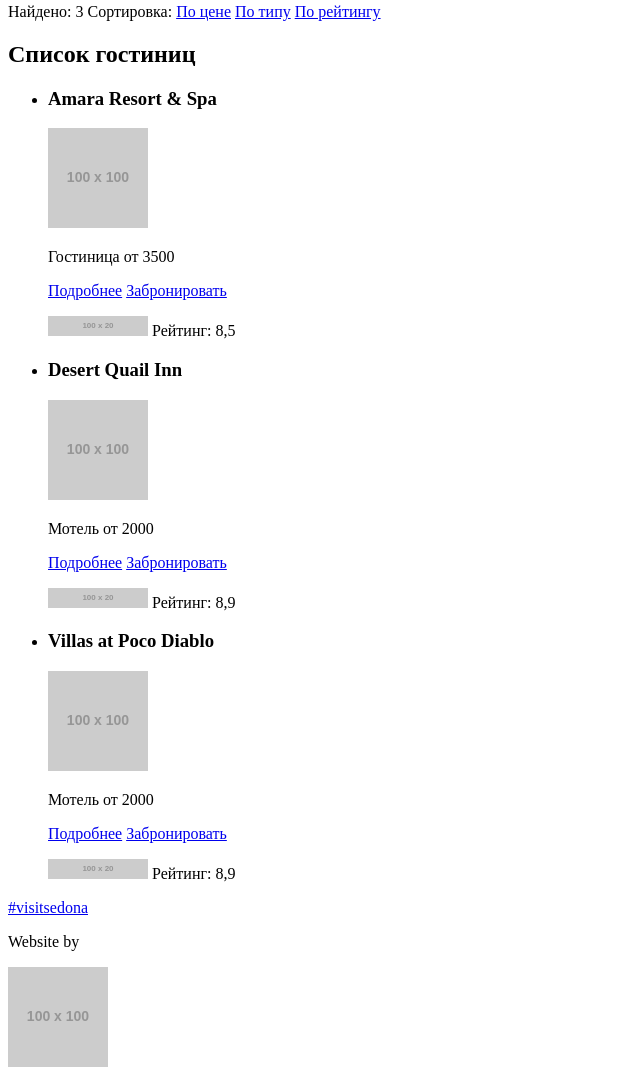
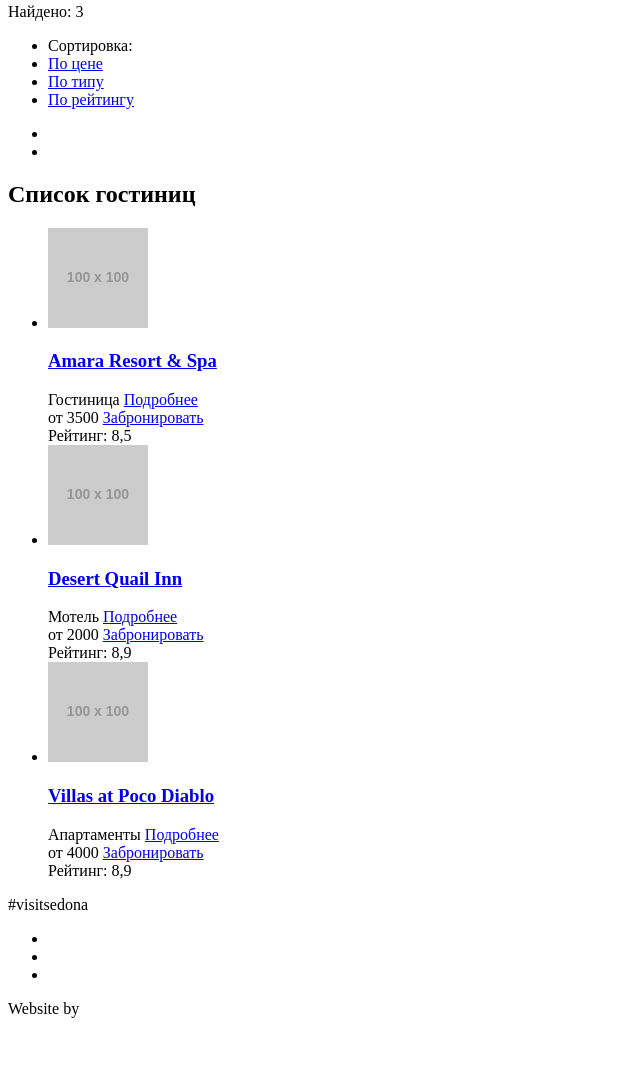
Before and after one commit to SashaSuvorov/515957-sedona, a plain HTML site: page hotels.html in a window 1280 px wide. Shown: the part 371-1450 px from the top of the page, without its empty margins (0-640 px from the left). After the commit the page ends 1405 px from the top, so only its background shows below. Drawn offline with Linux system fonts and the light colour scheme; placeholder pictures from the web are drawn by us.

Commit message:
Внесены изменения согласно уроку наставника

```diff
--- a/hotels.html
+++ b/hotels.html
@@ -5,6 +5,7 @@
     <title>Поиск гостиницы в Седоне, информация, цены, фотогалерея и туры в отель</title>
   </head>
   <body>
+  <div class="container">
 
     <!-- Хедер пошел! ТЗ 3.17. Главное меню и футер совпадают с главной страницей. -->
     <header class="main-header">
@@ -13,17 +14,17 @@
         <a class="main-header-logo" href="index.html">
           <img src="http://placehold.it/100x100" alt="Логотип Седона">
         </a>
-        <ul class="site-navigation">
-          <li><a href="#">Информация</a></li>
-          <li><a href="#">Фото и видео</a></li>
-          <li><a href="#">Карта штата</a></li>
-          <li class="site-navigation-current"><a href="hotels.html">Гостиницы</a></li>
+        <ul class="navigation">
+          <li class="navigation-item"><a сlass="navigation-link" href="#">Информация</a></li>
+          <li class="navigation-item"><a сlass="navigation-link" href="#">Фото и видео</a></li>
+          <li class="navigation-item"><a сlass="navigation-link" href="#">Карта штата</a></li>
+          <li class="navigation-item active"><a сlass="navigation-link" href="hotels.html">Гостиницы</a></li>
         </ul>
       </nav>
     </header>
 
     <!-- Мейн пошел! -->
-    <main class="container">
+    <main>
       <h1 class="visually-hidden">Поиск гостиницы в Седоне</h1>
 
       <section class="filters">
@@ -33,19 +34,17 @@
 
       <section class="sorting">
         <h2 class="visually-hidden">Сортировка гостиниц</h2>
-        <!-- может имеет смысл сортировку оформить как список? -->
-        <p>
-          <span class="sorting-found">Найдено: 3</span>
-          <span class="sorting-text">Сортировка:</span>
-          <a class="sorting-link" href="#">По цене</a>
-          <a class="sorting-link" href="#">По типу</a>
-          <a class="sorting-link" href="#">По рейтингу</a>
-        </p>
-        <!-- здесь элемент навигации? Сначала окуклил в p, потом изменил на div -->
-        <div class="sorting-results-up-down">
-          <a href="#" class="arrow icon-up-dir"></a>
-          <a href="#" class="arrow--current icon-down-dir"></a>
-        </div>
+        <span class="sorting-found">Найдено: 3</span>
+        <ul class="sorting-navigation">
+          <li class="sorting-text"><span>Сортировка:</span></li>
+          <li class="sorting-item active"><a class="sorting-link" href="#">По цене</a></li>
+          <li class="sorting-item"><a class="sorting-link" href="#">По типу</a></li>
+          <li class="sorting-item"><a class="sorting-link" href="#">По рейтингу</a></li>
+        </ul>
+        <ul class="sorting-up-down">
+          <li class="sorting-arrow"><a class="sorting-arrow-up" href="#"></a></li>
+          <li class="sorting-arrow active"><a class="sorting-arrow-down" href="#"></a></li>
+        </ul>
       </section>
 
       <section class="catalog">
@@ -54,88 +53,131 @@
 
           <!-- Первый результат поиска -->
           <li class="catalog-item">
-            <h3>Amara Resort &#38; Spa</h3>
-            <p>
-              <img src="http://placehold.it/100x100" alt="Amara Resort and Spa">
-            </p>
-            <p>
-              <span class="catalog-category">Гостиница</span>
-              <span class="catalog-item-price">от 3500</span>
-            </p>
-            <p>
-              <a class="learn-more" href="#">Подробнее</a>
-              <a class="reservation" href="#">Забронировать</a>
-            </p>
-            <p>
-             <!-- как оформить звездность? Элемент не декоративный, несет в себе очень важную информацию. Сделал картинкой -->
-              <img src="http://placehold.it/100x20" alt="Stars">
-              <span class="rating">Рейтинг: 8,5</span>
-            </p>
+            <div class="catalog-container">
+              <div class="catalog-img">
+                <img src="http://placehold.it/100x100" alt="Amara Resort and Spa">
+              </div>
+              <div class="catalog-data">
+                <div class="catalog-name">
+                  <h3 class="catalog-name-head">
+                    <a сlass="catalog-link" href="#">Amara Resort &#38; Spa</a>
+                  </h3>
+                </div>
+                <div class="catalog-about-order">
+                  <div class="catalog-about">
+                    <span class="catalog-category">Гостиница</span>
+                    <a class="catalog-more" href="#">Подробнее</a>
+                  </div>
+                  <div class="catalog-order">
+                    <span class="catalog-category catalog-category-price">от 3500</span>
+                    <a class="catalog-more catalog-more-book" href="#">Забронировать</a>
+                  </div>
+                </div>
+              </div>
+              <div class="catalog-mark">
+                <!-- Здесь потом будут звезды -->
+                <span class="catalog-stars"></span>
+                <div class="catalog-rating">
+                  <span class="catalog-grade">Рейтинг: 8,5</span>
+                </div>
+              </div>
+            </div>
           </li>
 
           <!-- Второй результат поиска -->
           <li class="catalog-item">
-            <h3>Desert Quail Inn</h3>
-            <p>
-              <img src="http://placehold.it/100x100" alt="Amara Resort and Spa">
-            </p>
-            <p>
-              <span class="catalog-category">Мотель</span>
-              <span class="catalog-item-price">от 2000</span>
-            </p>
-            <p>
-              <a class="learn-more" href="#">Подробнее</a>
-              <a class="reservation" href="#">Забронировать</a>
-            </p>
-            <p>
-             <!-- как оформить звездность? Элемент не декоративный, несет в себе очень важную информацию. Сделал картинкой... -->
-              <img src="http://placehold.it/100x20" alt="Stars">
-              <span class="rating">Рейтинг: 8,9</span>
-            </p>
+            <div class="catalog-container">
+              <div class="catalog-img">
+                <img src="http://placehold.it/100x100" alt="Картинка Desert Quail Inn">
+              </div>
+              <div class="catalog-data">
+                <div class="catalog-name">
+                  <h3 class="catalog-name-head">
+                    <a сlass="catalog-link" href="#">Desert Quail Inn</a>
+                  </h3>
+                </div>
+                <div class="catalog-about-order">
+                  <div class="catalog-about">
+                    <span class="catalog-category">Мотель</span>
+                    <a class="catalog-more" href="#">Подробнее</a>
+                  </div>
+                  <div class="catalog-order">
+                    <span class="catalog-category catalog-category-price">от 2000</span>
+                    <a class="catalog-more catalog-more-book" href="#">Забронировать</a>
+                  </div>
+                </div>
+              </div>
+              <div class="catalog-mark">
+                <!-- Здесь потом будут звезды -->
+                <span class="catalog-stars"></span>
+                <div class="catalog-rating">
+                  <span class="catalog-grade">Рейтинг: 8,9</span>
+                </div>
+              </div>
+            </div>
           </li>
 
           <!-- Третий результат поиска -->
           <li class="catalog-item">
-            <h3>Villas at Poco Diablo</h3>
-            <p>
-              <img src="http://placehold.it/100x100" alt="Amara Resort and Spa">
-            </p>
-            <p>
-              <span class="catalog-category">Мотель</span>
-              <span class="catalog-item-price">от 2000</span>
-            </p>
-            <p>
-              <a class="learn-more" href="#">Подробнее</a>
-              <a class="reservation" href="#">Забронировать</a>
-            </p>
-            <p>
-             <!-- как оформить звездность? Элемент не декоративный, несет в себе очень важную информацию. Сделал картинкой... -->
-              <img src="http://placehold.it/100x20" alt="Stars">
-              <span class="rating">Рейтинг: 8,9</span>
-            </p>
+            <div class="catalog-container">
+              <div class="catalog-img">
+                <img src="http://placehold.it/100x100" alt="Картинка Villas at Poco Diablo">
+              </div>
+              <div class="catalog-data">
+                <div class="catalog-name">
+                  <h3 class="catalog-name-head">
+                    <a сlass="catalog-link" href="#">Villas at Poco Diablo</a>
+                  </h3>
+                </div>
+                <div class="catalog-about-order">
+                  <div class="catalog-about">
+                    <span class="catalog-category">Апартаменты</span>
+                    <a class="catalog-more" href="#">Подробнее</a>
+                  </div>
+                  <div class="catalog-order">
+                    <span class="catalog-category catalog-category-price">от 4000</span>
+                    <a class="catalog-more catalog-more-book" href="#">Забронировать</a>
+                  </div>
+                </div>
+              </div>
+              <div class="catalog-mark">
+                <!-- Здесь потом будут звезды -->
+                <span class="catalog-stars"></span>
+                <div class="catalog-rating">
+                  <span class="catalog-grade">Рейтинг: 8,9</span>
+                </div>
+              </div>
+            </div>
           </li>
-
         </ul>
       </section>
     </main>
 
     <!-- Футер пошел! ТЗ 3.17. Главное меню и футер совпадают с главной страницей. -->
     <footer class="main-footer">
-      <!-- подправил ссылку на хештег -->
+      <!-- Урок наставника. Удалил ссылку с хештега -->
       <p>
-        <a class="footer-hashtag" href="#">#visitsedona</a>
+        <a class="footer-hashtag">#visitsedona</a>
       </p>
-      <p class="footer-social-network">
-        <a class="button-twitter" href="#"></a>
-        <a class="button-facebook" href="#"></a>
-        <a class="button-youtube" href="#"></a>
+      <!-- Урок наставника. Переделал списком -->
+      <ul class="social">
+        <li class="social-item">
+          <a class="social-item-link twitter" href="#"></a>
+        </li>
+        <li class="social-item">
+          <a class="social-item-link facebook" href="#"></a>
+        </li>
+        <li class="social-item">
+          <a class="social-item-link youtube" href="#"></a>
+        </li>
+      </ul>
+      <!-- ТЗ 3.9. Логотип Академии в подвале ведёт на лендинг интенсива «Базовый HTML и CSS». -->
+      <p>
+        Website by
+        <a href="https://htmlacademy.ru/intensive/htmlcss" class="Academylogo"></a>
       </p>
-      <section class="footer-copyright">
-        <p>Website by</p>
-        <!-- ТЗ 3.9. Логотип Академии в подвале ведёт на лендинг интенсива «Базовый HTML и CSS». -->
-        <a href="https://htmlacademy.ru/intensive/htmlcss" class="Academylogo"><img src="http://placehold.it/100x100" alt="Логотип htmlacademy"/></a>
-      </section>
     </footer>
+  </div>
 
   </body>
 </html>
```
Also changed, not shown: index.html (+77 -39 lines).
